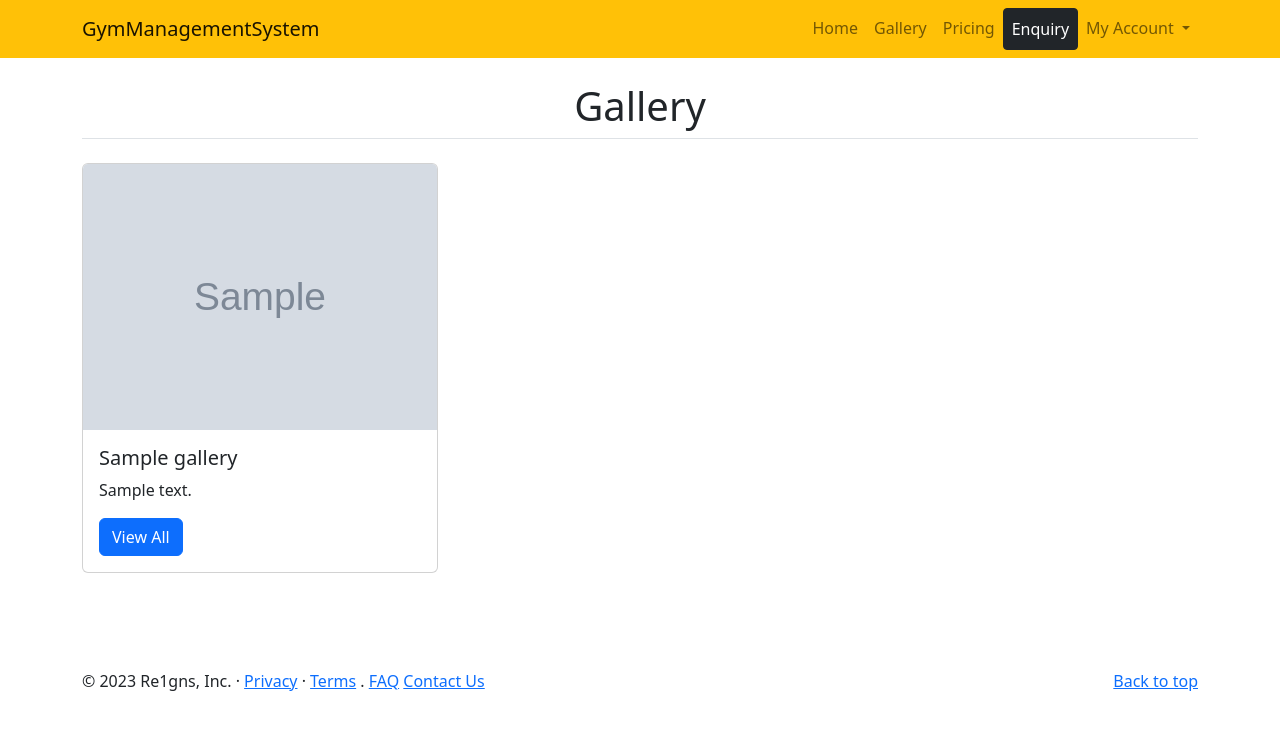
After one commit to Re1gns/GymManagementSys, a Django app: page /gallery in a window 1280 px wide. The commit adds this page. Shown: the top 756 px of the page. Run offline with Django 4.2, Linux system fonts and the light colour scheme; tables that the repository leaves empty hold one stand-in row (values such as "Sample post"); grey boxes marked "Sample" are stand-in pictures; some libraries are stand-ins or nearby versions.

Commit message:
Feat | Gallery | GalleryModel | JazzminAdmin

```diff
--- a/GymManagementSystem/main/models.py
+++ b/GymManagementSystem/main/models.py
@@ -50,3 +50,27 @@ class Enquiry(models.Model):
 
     def __str__(self) -> str:
         return self.full_name
+
+#Gallery Model
+class Gallery(models.Model):
+    img=models.ImageField(upload_to='gallery/', null=True)
+    title=models.CharField(max_length=150)
+    details=models.TextField()
+
+    def __str__(self):
+        return self.title
+
+    def image_tag(self):
+        return mark_safe('<img src="%s" width="80" />' % (self.img.url))
+
+#Gallery Images Model
+class GalleryImage(models.Model):
+    gallery=models.ForeignKey(Gallery, on_delete=models.CASCADE, null=True)
+    img=models.ImageField(upload_to='gallery_imgs/', null=True)
+    alt_text=models.CharField(max_length=150)
+
+    def __str__(self):
+        return self.alt_text
+
+    def image_tag(self):
+        return mark_safe('<img src="%s" width="80" />' % (self.img.url))
--- a/GymManagementSystem/main/templates/base.html
+++ b/GymManagementSystem/main/templates/base.html
@@ -27,7 +27,7 @@
 	          <a class="nav-link" aria-current="page" href="./">Home</a>
 	        </li>
 	        <li class="nav-item">
-	          <a class="nav-link" aria-current="page" href="gallery.php">Gallery</a>
+	          <a class="nav-link" aria-current="page" href="{% url 'gallery' %}">Gallery</a>
 	        </li>
 	        <li class="nav-item">
 	          <a class="nav-link" href="pricing.php">Pricing</a>
--- /dev/null
+++ b/GymManagementSystem/main/templates/gallery.html
@@ -0,0 +1,26 @@
+{% extends 'base.html' %}
+{% block content %}
+    <!-- Main Start -->
+    <main>
+		<!-- Services -->
+		<section class="container my-4">
+			<h1 class="text-center mb-4 section-heading border-bottom pb-2">Gallery</h1>
+			<div class="row">
+                {% for gallery in galleries %}
+				<div class="col-md-4 mb-4">
+					<div class="card">
+					  <img src="{{gallery.img.url}}" class="card-img-top" alt="{{gallery.title}}">
+					  <div class="card-body">
+					    <h5 class="card-title">{{gallery.title}}</h5>
+					    <p class="card-text">{{gallery.details}}</p>
+					    <a href="{% url 'gallery_details' gallery.id %}" class="btn btn-primary">View All</a>
+					  </div>
+					</div>
+				</div>
+                {% endfor %}
+            </div>
+		</section>
+		<!-- End -->
+    </main>
+    <!-- End -->
+{% endblock %}
--- a/GymManagementSystem/main/urls.py
+++ b/GymManagementSystem/main/urls.py
@@ -7,7 +7,9 @@ urlpatterns=[
     path('',views.home, name='home'),
     path('pagedetail/<int:id>',views.page_details, name='pagedetail'),
     path('faq', views.faq_list, name='faq'),
-    path('enquiry', views.enquiry, name='enquiry')
+    path('enquiry', views.enquiry, name='enquiry'),
+    path('gallery', views.gallery, name='gallery'),
+    path('gallery_details/<int:id>', views.gallery_details, name='gallery_details'),
 ]
 if settings.DEBUG:
     urlpatterns += static(settings.MEDIA_URL, document_root=settings.MEDIA_ROOT )
--- a/GymManagementSystem/main/views.py
+++ b/GymManagementSystem/main/views.py
@@ -27,3 +27,14 @@ def enquiry(request):
             msg='Enquiry Submitted! We will get back to you as soon as possible'
     form=forms.EnquiryForm
     return render (request, 'enquiry.html', {'form':form, 'msg':msg})
+
+#Gallery
+def gallery(request):
+    gallery=models.Gallery.objects.all().order_by('-id')
+    return render (request, 'gallery.html', {'galleries':gallery})
+
+#GalleryImage
+def gallery_details(request, id):
+    gallery=models.Gallery.objects.get(id=id)
+    gallery_imgs=models.GalleryImage.objects.filter(gallery=gallery).order_by('-id')
+    return render (request, 'gallery_imgs.html', {'gallery_imgs':gallery_imgs, 'gallery':gallery})
```
Also changed, not shown: GymManagementSystem/GymManagementSystem/settings.py (+8 -0 lines), GymManagementSystem/main/admin.py (+8 -0 lines), GymManagementSystem/main/templates/gallery_imgs.html (added, +21 -0 lines), GymManagementSystem/main/migrations/0009_gallery_galleryimage.py (added), GymManagementSystem/main/migrations/0010_galleryimage_gallery.py (added), GymManagementSystem/main/migrations/0011_rename_gallery_galleryimage_gallery.py (added), GymManagementSystem/media/gallery/dance-3.jpg (added), GymManagementSystem/media/gallery_imgs/_DSC1162.jpg (added).
